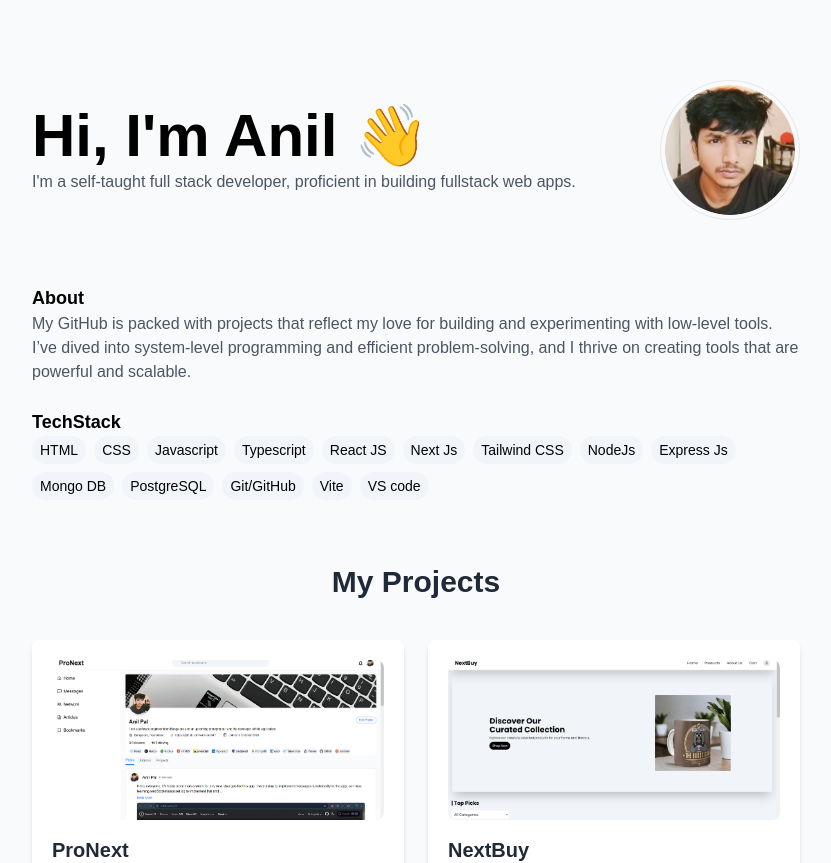
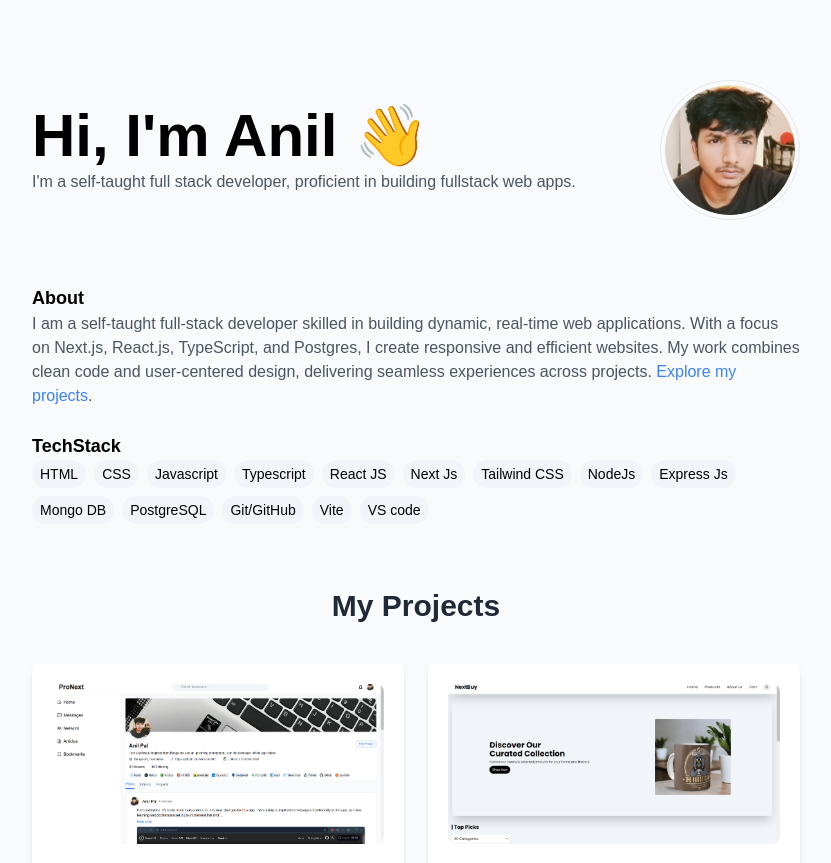
Before and after one commit to Anilcodes01/Anil-s-portfolio, a Next.js app: page / in a window 1280 px wide. Shown: the top 863 px of the page, without its empty margins (224-1055 px from the left). Built offline with nearby package versions, Linux system fonts and the light colour scheme.

Commit message:
implemented the pagination

```diff
--- a/app/components/about.tsx
+++ b/app/components/about.tsx
@@ -1,13 +1,18 @@
 
+type AboutProps = {
+    onProjectsClick: () => void
+}
 
-export default function About() {
-
-    return <div>
-        <div className="text-lg font-semibold">
-            About
-        </div>
+export default function About({ onProjectsClick }: AboutProps) {
+    return (
+      <div>
+        <div className="text-lg font-semibold">About</div>
         <p className="text-gray-600">
-         My GitHub is packed with projects that reflect my love for building and experimenting with low-level tools. I’ve dived into system-level programming and efficient problem-solving, and I thrive on creating tools that are powerful and scalable.
+          I am a self-taught full-stack developer skilled in building dynamic, real-time web applications. With a focus on Next.js, React.js, TypeScript, and Postgres, I create responsive and efficient websites. My work combines clean code and user-centered design, delivering seamless experiences across projects.{" "}
+          <span className="text-blue-500 cursor-pointer" onClick={onProjectsClick}>
+            Explore my projects
+          </span>.
         </p>
-    </div>
-}
+      </div>
+    );
+  }
--- a/app/page.tsx
+++ b/app/page.tsx
@@ -1,10 +1,22 @@
+'use client'
 import Image from "next/image";
 import About from "./components/about";
 import TechStack from "./components/Techstack";
 import Projects from "./components/fullProject";
 import Contact from "./components/contact";
+import { useRef } from "react";
 
 export default function Home() {
+
+  const projectsRef = useRef<HTMLDivElement | null>(null);
+
+  const scrollToProjects = () => {
+    if(projectsRef.current) {
+      projectsRef.current.scrollIntoView({behavior: "smooth"})
+    }
+  }
+
+
   return (
     <div className="bg-gray-50 min-h-screen pt-20 flex justify-center items-center p-10 text-black">
       <div className="flex flex-col  max-w-screen-md mx-auto">
@@ -28,14 +40,14 @@ export default function Home() {
         </div>
 
         <div className="mt-16">
-          <About />
+          <About onProjectsClick={scrollToProjects} />
         </div>
 
         <div className="mt-6">
           <TechStack />
         </div>
 
-        <div className="mt-6">
+        <div ref={projectsRef} className="mt-6">
           <Projects />
         </div>
 
```
